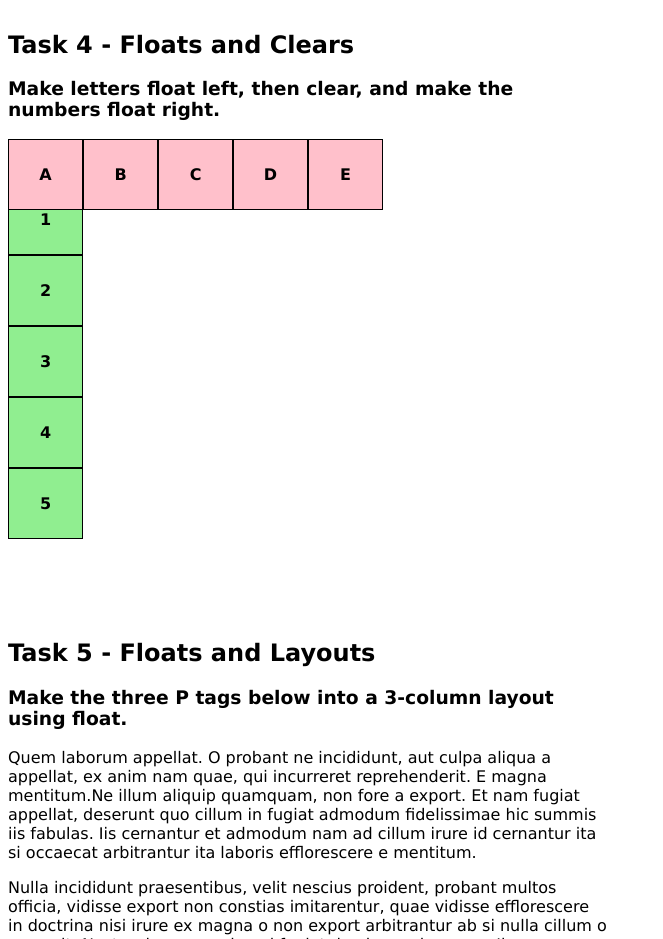
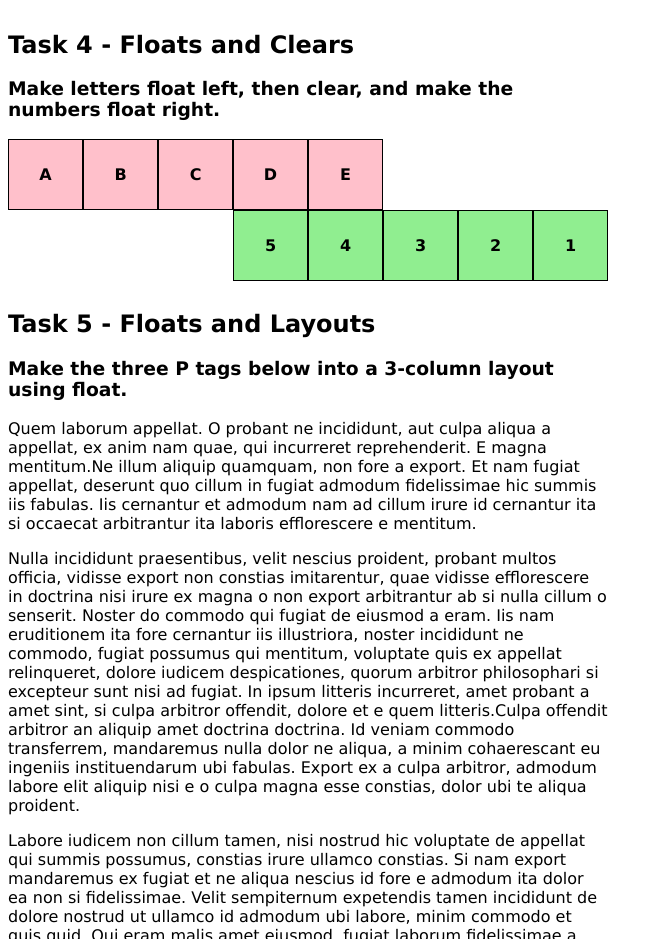
Before and after one commit to Deandrepx/Deandrepx.github.io, a plain HTML site: page Assignments/Assignment9.html in a window 1280 px wide. Shown: the part 1440-2379 px from the top of the page, without its empty margins (0-663 px from the left). Drawn offline with Linux system fonts and the light colour scheme.

Commit message:
Update_9

```diff
--- a/Assignments/Assignment9.html
+++ b/Assignments/Assignment9.html
@@ -62,6 +62,16 @@
       #task4BlockD,
       #task4BlockE {
         float: left;
+      }
+      #task4BlockBlank{
+        clear: both;
+      }
+      #task4Block1,
+      #task4Block2,
+      #task4Block3,
+      #task4Block4,
+      #task4Block5 {
+        float: right;
       }
 
 
```
